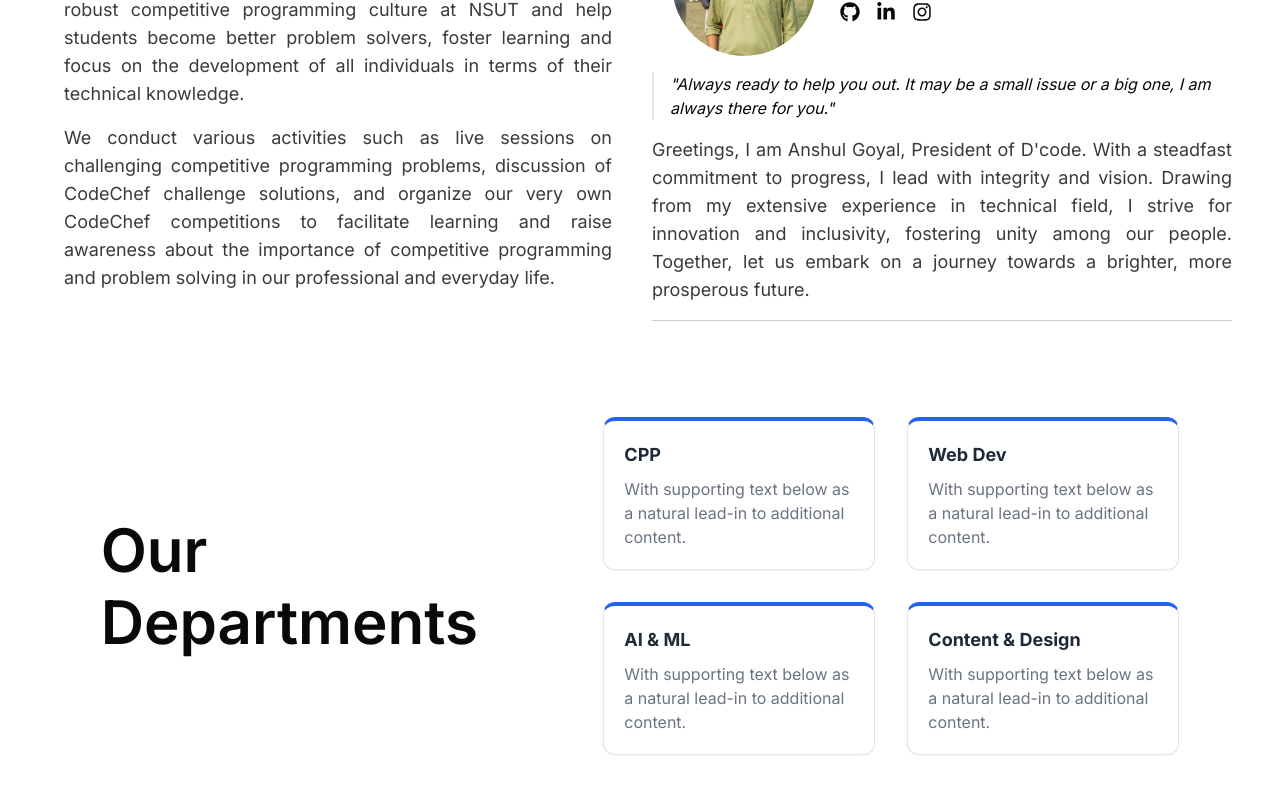
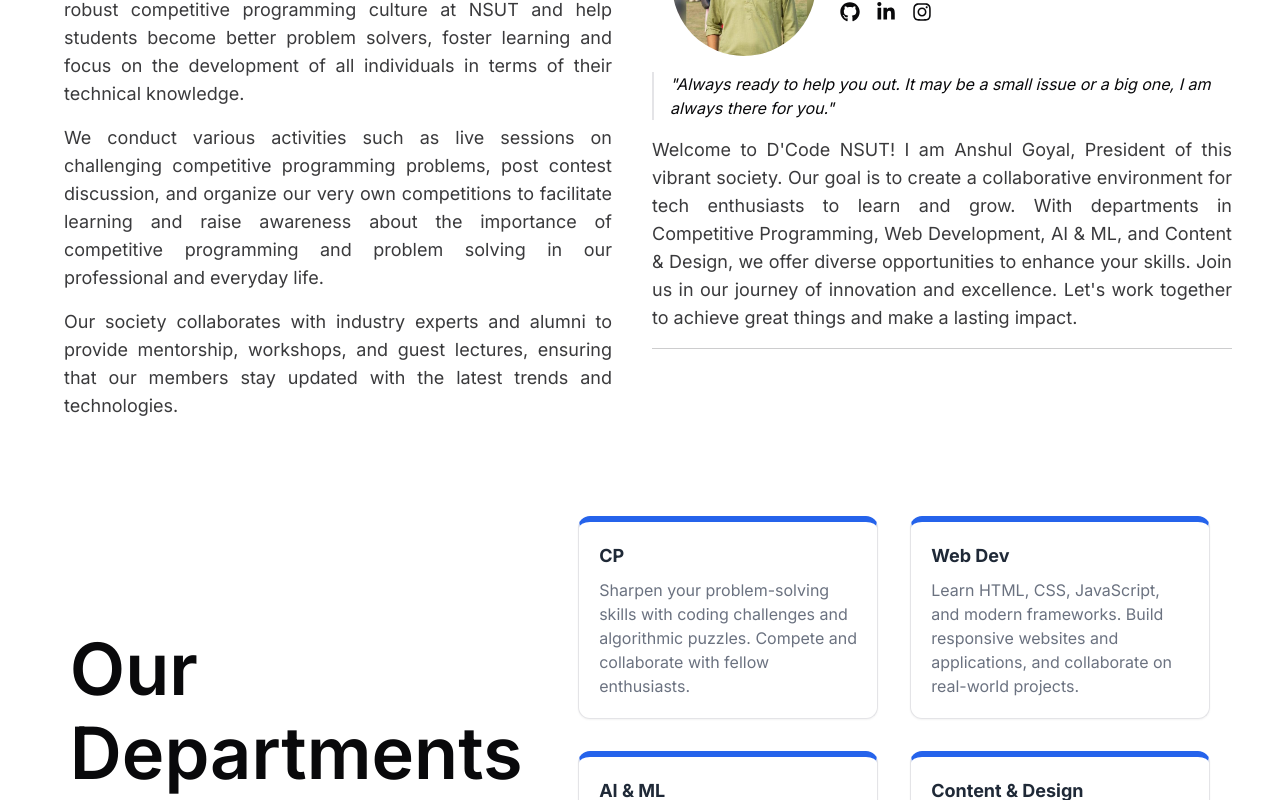
Before and after one commit to manaskumar3003/D-Code-NSUT-Website, a Next.js app: page / in a window 1280 px wide. Shown: the part 700-1500 px from the top of the page. Built offline with nearby package versions, Linux system fonts and the light colour scheme.

Commit message:
Home Page Content Edited

```diff
--- a/src/app/page.tsx
+++ b/src/app/page.tsx
@@ -70,23 +70,38 @@ export default function Home() {
       </div>
 
       <div className="px-6 md:px-12">
-        <div className="flex flex-col sm:flex-row justify-around items-center gap-5">
-          <div className="flex sm:flex-col gap-2 md:gap-3">
-            <h1 className="text-3xl md:text-4xl lg:text-6xl font-semibold">Our</h1>
-            <h1 className="text-3xl md:text-4xl lg:text-6xl font-semibold">Departments</h1>
+        <div className="flex flex-col lg:flex-row justify-around items-center gap-8 lg:gap-3">
+          <div className="flex flex-col items-center lg:items-start lg:gap-1">
+            <div className="flex lg:flex-col gap-2 md:gap-3">
+              <h1 className="text-4xl sm:text-5xl xl:text-7xl font-semibold">Our</h1>
+              <h1 className="text-4xl sm:text-5xl xl:text-7xl font-semibold">Departments</h1>
+            </div>
+            <blockquote className="text-lg xl:text-xl mt-4 xl:pl-4 italic">&quot;Dedicated teams, diverse expertise.&quot;</blockquote>
           </div>
-          <div className=" grid grid-cols-2 gap-5 lg:gap-8 items-center max-w-xl ">
+          <div className="flex flex-col sm:grid sm:grid-cols-2 gap-8 lg:gap-6 xl:gap-8 items-center">
             <a href="/team">
-              <Card_section title="CPP" />
+              <Card_section
+                title="CP"
+                contents="Sharpen your problem-solving skills with coding challenges and algorithmic puzzles. Compete and collaborate with fellow enthusiasts."
+              />
             </a>
             <a href="/team">
-              <Card_section title="Web Dev" />
+              <Card_section
+                title="Web Dev"
+                contents="Learn HTML, CSS, JavaScript, and modern frameworks. Build responsive websites and applications, and collaborate on real-world projects."
+              />
             </a>
             <a href="/team">
-              <Card_section title="AI & ML" />
+              <Card_section
+                title="AI & ML"
+                contents="Discover neural networks, data processing, and predictive analytics. Engage in projects, competitions, and workshops to boost your skill."
+              />
             </a>
             <a href="/team">
-              <Card_section title="Content & Design" />
+              <Card_section
+                title="Content & Design"
+                contents="Master graphic design, UI/UX principles, and content strategy. Create compelling content and designs to build a standout portfolio."
+              />
             </a>
           </div>
         </div>
--- a/src/components/ui/private/home/WallOfWidom.tsx
+++ b/src/components/ui/private/home/WallOfWidom.tsx
@@ -11,7 +11,10 @@ function WallOfWidom() {
           We are the official D&apos;Code NSUT. Our mission is to build a robust competitive programming culture at NSUT and help students become better problem solvers, foster learning and focus on the development of all individuals in terms of their technical knowledge.
         </p>
         <p className="text-foreground/80 text-lg text-justify">
-          We conduct various activities such as live sessions on challenging competitive programming problems, discussion of CodeChef challenge solutions, and organize our very own CodeChef competitions to facilitate learning and raise awareness about the importance of competitive programming and problem solving in our professional and everyday life.
+          We conduct various activities such as live sessions on challenging competitive programming problems, post contest discussion, and organize our very own competitions to facilitate learning and raise awareness about the importance of competitive programming and problem solving in our professional and everyday life.
+        </p>
+        <p className="text-foreground/80 text-lg text-justify md:hidden xl:block">
+          Our society collaborates with industry experts and alumni to provide mentorship, workshops, and guest lectures, ensuring that our members stay updated with the latest trends and technologies.
         </p>
       </div>
       <div className="">
@@ -75,7 +78,9 @@ function PORCards({
 
         <div className="flex flex-col gap-4">
           <blockquote className="mt-4 border-l-2 pl-4 italic">&quot;{message}&quot;</blockquote>
-          <div><p className="text-foreground/80 text-lg text-justify">Greetings, I am Anshul Goyal, President of D&apos;code. With a steadfast commitment to progress, I lead with integrity and vision. Drawing from my extensive experience in technical field, I strive for innovation and inclusivity, fostering unity among our people. Together, let us embark on a journey towards a brighter, more prosperous future.</p></div>
+          <div><p className="text-foreground/80 text-lg text-justify">
+            Welcome to D'Code NSUT! I am Anshul Goyal, President of this vibrant society. Our goal is to create a collaborative environment for tech enthusiasts to learn and grow. With departments in Competitive Programming, Web Development, AI & ML, and Content & Design, we offer diverse opportunities to enhance your skills. Join us in our journey of innovation and excellence. Let's work together to achieve great things and make a lasting impact.
+          </p></div>
         </div>
       </div>
       <hr className="my-4 border-foreground/20" />
--- a/src/components/ui/private/home/card_section.tsx
+++ b/src/components/ui/private/home/card_section.tsx
@@ -1,15 +1,21 @@
 import React from 'react';
 
-export default function Card_section({ title }: { title: any }) {
+export default function Card_section({
+    title,
+    contents
+}: {
+    title: string;
+    contents : string;
+}) {
     return (
         <div >
-            <div className="max-w-xs flex flex-col bg-white border border-t-4 border-t-blue-600 hover:border-t-8 hover:-mt-2 hover:shadow-2xl shadow-sm rounded-xl dark:bg-neutral-900 dark:border-neutral-700 dark:border-t-blue-500 dark:shadow-neutral-700/70">
+            <div className="max-w-[350px] sm:w-auto md:w-[300px] lg:max-w-xs flex flex-col bg-white border border-t-[6px] border-t-blue-600 hover:border-t-8 hover:-mt-3 hover:shadow-2xl shadow-sm rounded-xl dark:bg-neutral-900 dark:border-neutral-700 dark:border-t-blue-500 dark:shadow-neutral-700/70">
                 <div className="p-4 md:p-5">
-                    <h3 className="sm:text-lg font-bold text-gray-800 dark:text-white">
+                    <h3 className="text-center sm:text-start text-lg font-bold text-gray-800 dark:text-white">
                         {title}
                     </h3>
-                    <p className="mt-2 text-gray-500 dark:text-neutral-400">
-                        With supporting text below as a natural lead-in to additional content.
+                    <p className="text-center sm:text-start mt-2 text-gray-500 dark:text-neutral-400">
+                        {contents}
                     </p>
                 </div>
             </div>
```
